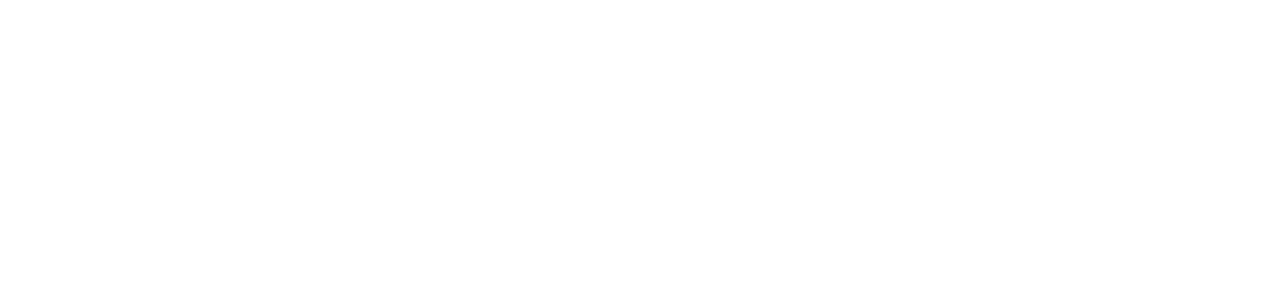
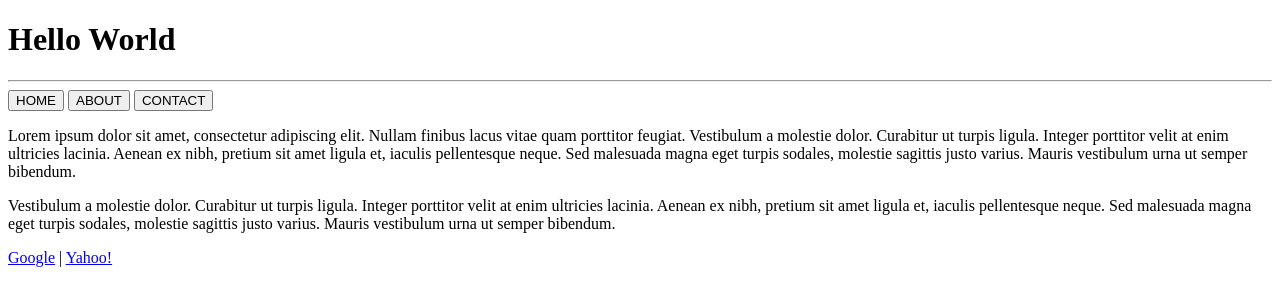
Before and after one commit to mrmacfadden/Hello-World, a plain HTML site: page test.html in a window 1280 px wide. Drawn offline with Linux system fonts and the light colour scheme.

Commit message:
test.html

```diff
--- a/test.html
+++ b/test.html
@@ -0,0 +1,48 @@
+<!DOCTYPE html>
+<!--[if lt IE 7]>      <html class="no-js lt-ie9 lt-ie8 lt-ie7"> <![endif]-->
+<!--[if IE 7]>         <html class="no-js lt-ie9 lt-ie8"> <![endif]-->
+<!--[if IE 8]>         <html class="no-js lt-ie9"> <![endif]-->
+<!--[if gt IE 8]>      <html class="no-js"> <!--<![endif]-->
+<html>
+  <head>
+    <meta charset="utf-8" />
+    <meta http-equiv="X-UA-Compatible" content="IE=edge" />
+    <title>Test</title>
+    <meta name="description" content="" />
+    <meta name="viewport" content="width=device-width, initial-scale=1" />
+    <link rel="stylesheet" href="" />
+  </head>
+  <body>
+    <!--[if lt IE 7]>
+      <p class="browsehappy">
+        You are using an <strong>outdated</strong> browser. Please
+        <a href="#">upgrade your browser</a> to improve your experience.
+      </p>
+    <![endif]-->
+    <h1>Hello World</h1>
+    <hr />
+    <button>HOME</button>
+    <button>ABOUT</button>
+    <button>CONTACT</button>
+    <p>
+      Lorem ipsum dolor sit amet, consectetur adipiscing elit. Nullam finibus
+      lacus vitae quam porttitor feugiat. Vestibulum a molestie dolor. Curabitur
+      ut turpis ligula. Integer porttitor velit at enim ultricies lacinia.
+      Aenean ex nibh, pretium sit amet ligula et, iaculis pellentesque neque.
+      Sed malesuada magna eget turpis sodales, molestie sagittis justo varius.
+      Mauris vestibulum urna ut semper bibendum.
+    </p>
+    <p>
+      Vestibulum a molestie dolor. Curabitur ut turpis ligula. Integer porttitor
+      velit at enim ultricies lacinia. Aenean ex nibh, pretium sit amet ligula
+      et, iaculis pellentesque neque. Sed malesuada magna eget turpis sodales,
+      molestie sagittis justo varius. Mauris vestibulum urna ut semper bibendum.
+    </p>
+
+    <p>
+      <a href="https://google.com">Google</a> |
+      <a href="https://yahoo.com">Yahoo!</a>
+    </p>
+    <script src="" async defer></script>
+  </body>
+</html>
```
Also changed, not shown: index.html (+1 -1 lines).
